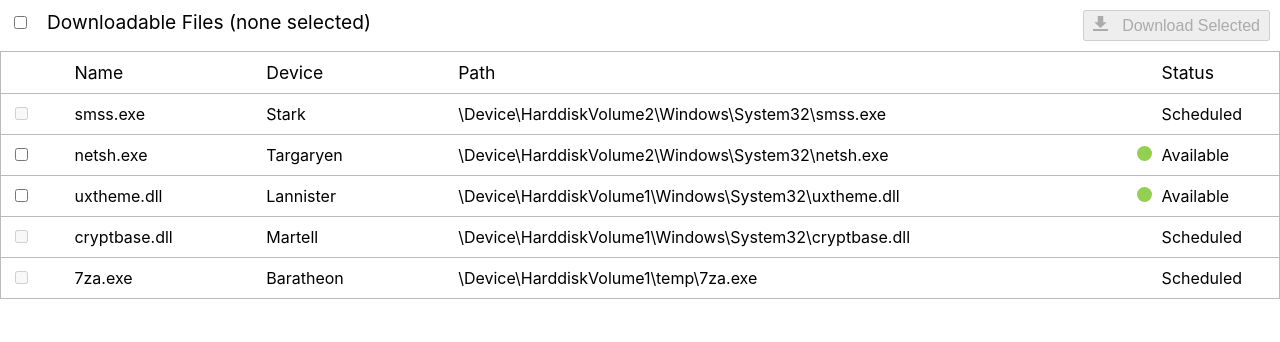
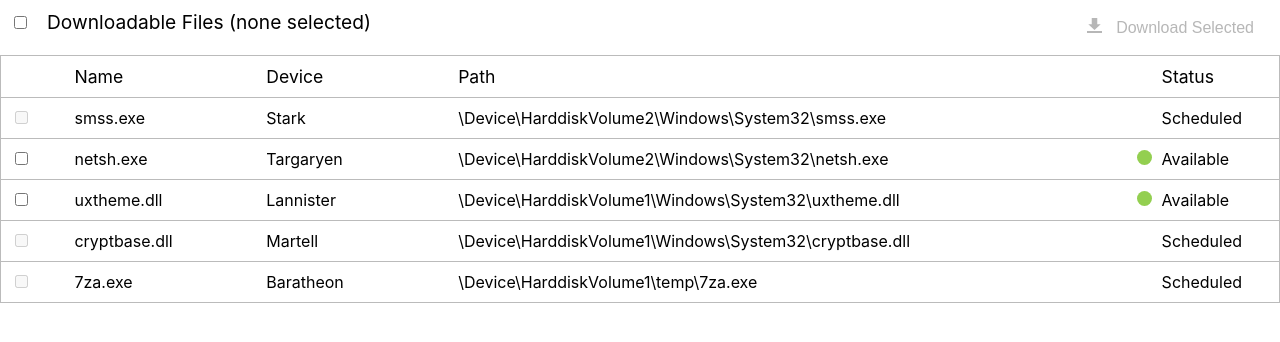
Before and after one commit to designingsean/react-table-component, a React (Create React App) app: page / in a window 1280 px wide. Shown: the top 342 px of the page. Built offline with nearby package versions, Linux system fonts and the light colour scheme.

Commit message:
Update the button styling

```diff
--- a/src/components/Button/styles.css
+++ b/src/components/Button/styles.css
@@ -1,4 +1,16 @@
 button {
+  background-color: transparent;
+  border: none;
+  cursor: pointer;
   font-size: 1rem;
-  padding: 4px 8px;
+  padding: 8px 16px;
 }
+button:hover {
+  background-color: #eee;
+}
+button:active {
+  background-color: #ddd;
+}
+button:disabled {
+  background-color: transparent;
+}
```
